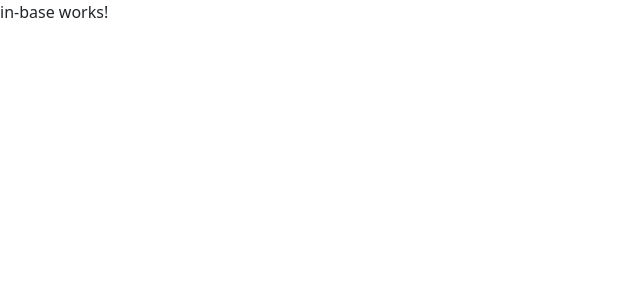
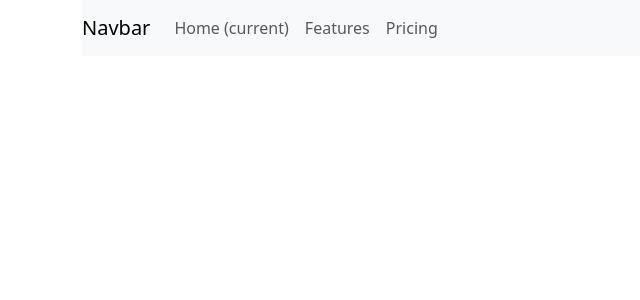
Before and after one commit to Sanjula-Dulshan/angular-training-2, an Angular app: page / in a window 1280 px wide. Shown: the top 300 px of the page, without its empty margins (0-640 px from the left). Built offline with nearby package versions, Linux system fonts and the light colour scheme.

Commit message:
init  nav

```diff
--- a/src/app/in-base/in-base.component.html
+++ b/src/app/in-base/in-base.component.html
@@ -1 +1,31 @@
-<p>in-base works!</p>
+<div class="container">
+  <nav class="navbar navbar-expand-lg navbar-light bg-light">
+    <a class="navbar-brand" href="#">Navbar</a>
+    <button
+      class="navbar-toggler"
+      type="button"
+      data-toggle="collapse"
+      data-target="#navbarNav"
+      aria-controls="navbarNav"
+      aria-expanded="false"
+      aria-label="Toggle navigation"
+    >
+      <span class="navbar-toggler-icon"></span>
+    </button>
+    <div class="collapse navbar-collapse" id="navbarNav">
+      <ul class="navbar-nav">
+        <li class="nav-item active">
+          <a class="nav-link" href="#"
+            >Home <span class="sr-only">(current)</span></a
+          >
+        </li>
+        <li class="nav-item">
+          <a class="nav-link" href="#">Features</a>
+        </li>
+        <li class="nav-item">
+          <a class="nav-link" href="#">Pricing</a>
+        </li>
+      </ul>
+    </div>
+  </nav>
+</div>
```
